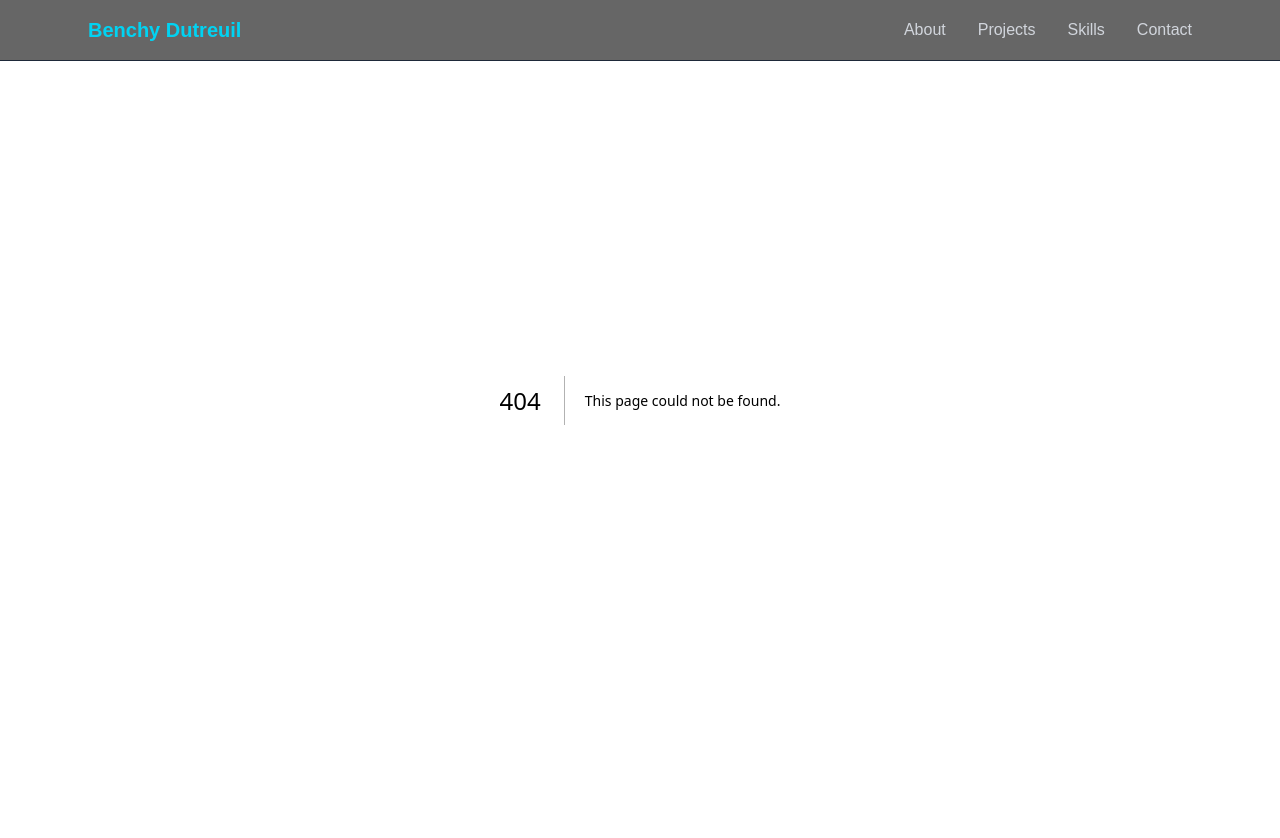
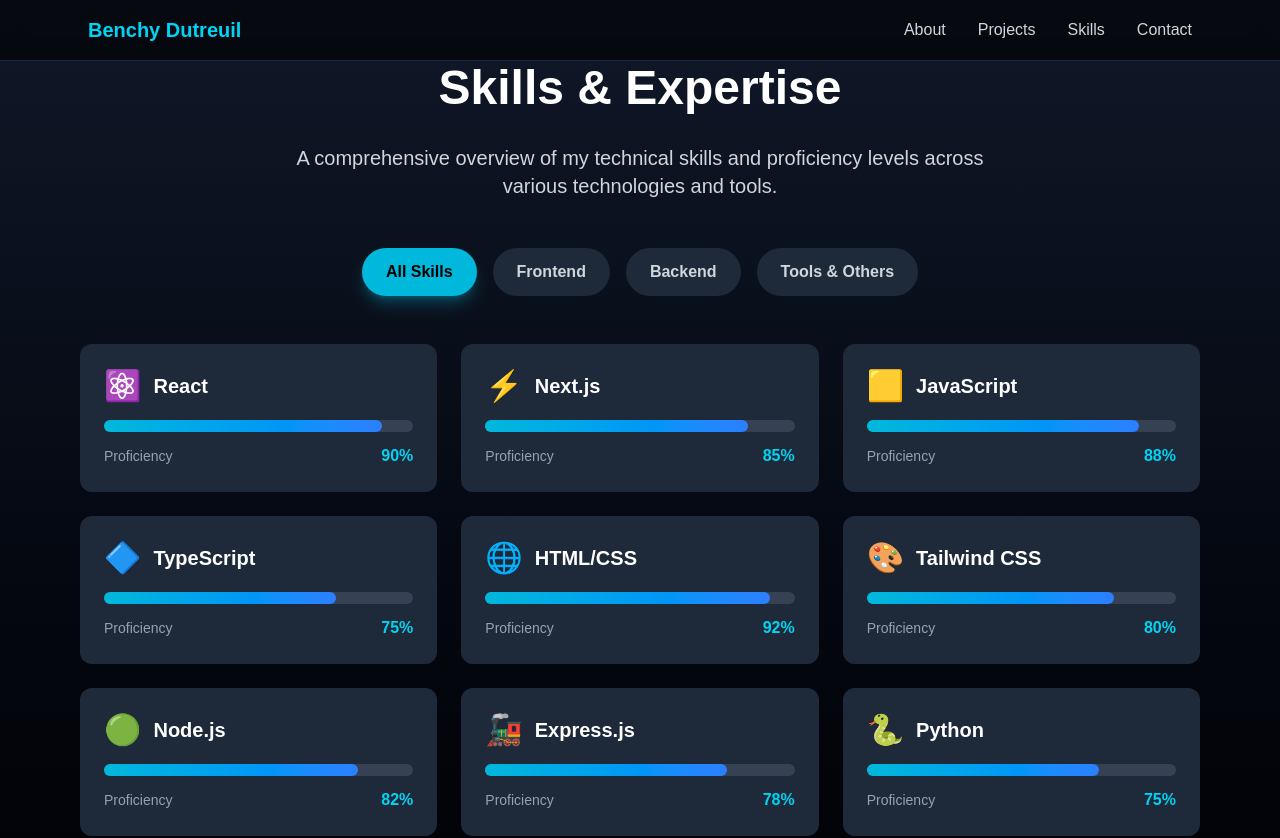
Before and after one commit to UnbenchTheBench/my-website, a Next.js app: page /skills in a window 1280 px wide. Before the commit this address had no page. Shown: the top 838 px of the page. Before the commit the page ends 800 px from the top, so only its background shows below. Built offline with nearby package versions, Linux system fonts and the light colour scheme.

Commit message:
Add Project page

```diff
--- /dev/null
+++ b/app/api/getExcelData/route.js
@@ -0,0 +1,41 @@
+import { NextResponse } from 'next/server';
+import * as XLSX from 'xlsx';
+import { promises as fs } from 'fs';
+import path from 'path';
+
+export async function GET(request) {
+  try {
+    // Get filepath from query parameters, default to the original path
+    const { searchParams } = new URL(request.url);
+    const filepath = searchParams.get('filepath');
+
+    // Use absolute path from project root
+    const filePath = path.join(process.cwd(), filepath);
+    const fileBuffer = await fs.readFile(filePath);
+
+    const workbook = XLSX.read(fileBuffer, { type: 'buffer' });
+    const sheetName = workbook.SheetNames[0];
+    const worksheet = workbook.Sheets[sheetName];
+    const projects = XLSX.utils.sheet_to_json(worksheet);
+
+    return NextResponse.json(projects);
+  } catch (error) {
+    console.error('Error reading Excel file:', error);
+
+    // Return sample data as fallback
+    const fallbackProjects = [
+      {
+        title: "Sample Project 1",
+        description: "This is a sample project description. Your Excel file couldn't be read.",
+        link: "#"
+      },
+      {
+        title: "Sample Project 2",
+        description: "Another sample project. Check that your Excel file exists and has the correct format.",
+        link: "#"
+      }
+    ];
+
+    return NextResponse.json(fallbackProjects);
+  }
+}
--- a/app/components/Navbar.js
+++ b/app/components/Navbar.js
@@ -18,7 +18,7 @@
         <div className="hidden md:flex gap-8 text-gray-300">
           <Link href="#about" className="hover:text-cyan-400 transition">About</Link>
           <Link href="/projects" className="hover:text-cyan-400 transition">Projects</Link>
-          <Link href="#skills" className="hover:text-cyan-400 transition">Skills</Link>
+          <Link href="/skills" className="hover:text-cyan-400 transition">Skills</Link>
           <Link href="#contact" className="hover:text-cyan-400 transition">Contact</Link>
         </div>
 
@@ -35,8 +35,8 @@
       {isOpen && (
         <div className="md:hidden flex flex-col bg-black/90 px-6 py-4 space-y-4 text-gray-300">
           <Link href="#about" onClick={() => setIsOpen(false)} className="hover:text-cyan-400">About</Link>
-          <Link href="#projects" onClick={() => setIsOpen(false)} className="hover:text-cyan-400">Projects</Link>
-          <Link href="#skills" onClick={() => setIsOpen(false)} className="hover:text-cyan-400">Skills</Link>
+          <Link href="/projects" onClick={() => setIsOpen(false)} className="hover:text-cyan-400">Projects</Link>
+          <Link href="/skills" onClick={() => setIsOpen(false)} className="hover:text-cyan-400">Skills</Link>
           <Link href="#contact" onClick={() => setIsOpen(false)} className="hover:text-cyan-400">Contact</Link>
         </div>
       )}
--- a/app/projects/page.js
+++ b/app/projects/page.js
@@ -1,26 +1,74 @@
-"use client";
+'use client';
+
 import { motion } from "framer-motion";
 import Link from "next/link";
+import { useState, useEffect } from "react";
 
-const projects = [
+export default function Projects() {
+  const [projects, setProjects] = useState([]);
+  const [loading, setLoading] = useState(true);
+  const [filepath, setFilepath] = useState('app/projects/ProjectsTracker.xlsx');
+
+  useEffect(() => {
+    fetchProjects();
+  }, [filepath]);
+
+  async function fetchProjects() {
+    setLoading(true);
+    try {
+      const response = await fetch(`/api/getExcelData?filepath=${encodeURIComponent(filepath)}`);
+      if (response.ok) {
+        const data = await response.json();
+        setProjects(data);
+      } else {
+        // Fallback to sample data if API fails
+        setProjects([
           {
-    title: "Personal Portfolio",
-    description: "A modern portfolio website built with Next.js and Tailwind CSS.",
-    link: "https://github.com/yourusername/portfolio",
+            title: "Sample Project 1",
+            description: "This is a sample project description. Your Excel file couldn't be read.",
+            link: "#"
           },
           {
-    title: "Data Visualizer",
-    description: "An interactive data visualization tool using D3.js.",
-    link: "https://github.com/yourusername/dataviz",
+            title: "Sample Project 2",
+            description: "Another sample project. Check that your Excel file exists and has the correct format.",
+            link: "#"
+          }
+        ]);
+      }
+    } catch (error) {
+      console.error('Error fetching projects:', error);
+      // Fallback to sample data
+      setProjects([
+        {
+          title: "Sample Project 1",
+          description: "This is a sample project description. Your Excel file couldn't be read.",
+          link: "#"
         },
         {
-    title: "Chat App",
-    description: "A real-time chat application powered by Socket.io.",
-    link: "https://github.com/yourusername/chatapp",
-  },
-];
+          title: "Sample Project 2",
+          description: "Another sample project. Check that your Excel file exists and has the correct format.",
+          link: "#"
+        }
+      ]);
+    } finally {
+      setLoading(false);
+    }
+  }
 
-export default function Projects() {
+  const handleFilepathChange = (e) => {
+    setFilepath(e.target.value);
+  };
+
+  if (loading) {
+    return (
+      <main className="min-h-screen bg-gradient-to-b from-gray-900 to-black text-white flex flex-col items-center py-16">
+        <div className="text-center text-gray-400 text-xl">
+          Loading projects...
+        </div>
+      </main>
+    );
+  }
+
   return (
     <main className="min-h-screen bg-gradient-to-b from-gray-900 to-black text-white flex flex-col items-center py-16">
       <motion.h1
@@ -31,8 +79,15 @@
       >
         Projects
       </motion.h1>
+
+
       <section className="grid gap-8 md:grid-cols-2 lg:grid-cols-3 w-full max-w-5xl px-4">
-        {projects.map((project, idx) => (
+        {projects.length === 0 ? (
+          <div className="col-span-full text-center text-gray-400 text-xl">
+            No projects found.
+          </div>
+        ) : (
+          projects.map((project, idx) => (
             <motion.div
               key={idx}
               initial={{ opacity: 0, y: 20 }}
@@ -50,7 +105,8 @@
                 View on GitHub
               </Link>
             </motion.div>
-        ))}
+          ))
+        )}
       </section>
     </main>
   );
--- /dev/null
+++ b/app/skills/page.js
@@ -0,0 +1,132 @@
+'use client';
+
+import { motion } from "framer-motion";
+import { useState } from "react";
+
+export default function Skills() {
+  const [activeCategory, setActiveCategory] = useState('all');
+
+  const skills = {
+    'Frontend': [
+      { name: 'React', level: 90, icon: '⚛️' },
+      { name: 'Next.js', level: 85, icon: '⚡' },
+      { name: 'JavaScript', level: 88, icon: '🟨' },
+      { name: 'TypeScript', level: 75, icon: '🔷' },
+      { name: 'HTML/CSS', level: 92, icon: '🌐' },
+      { name: 'Tailwind CSS', level: 80, icon: '🎨' },
+    ],
+    'Backend': [
+      { name: 'Node.js', level: 82, icon: '🟢' },
+      { name: 'Express.js', level: 78, icon: '🚂' },
+      { name: 'Python', level: 75, icon: '🐍' },
+      { name: 'PostgreSQL', level: 70, icon: '🐘' },
+      { name: 'MongoDB', level: 72, icon: '🍃' },
+      { name: 'REST APIs', level: 85, icon: '🔌' },
+    ],
+    'Tools & Others': [
+      { name: 'Git', level: 88, icon: '📚' },
+      { name: 'Docker', level: 65, icon: '🐳' },
+      { name: 'AWS', level: 60, icon: '☁️' },
+      { name: 'Figma', level: 70, icon: '🎯' },
+      { name: 'VS Code', level: 90, icon: '💻' },
+      { name: 'Postman', level: 75, icon: '📮' },
+    ]
+  };
+
+  const categories = ['all', ...Object.keys(skills)];
+
+  const filteredSkills = activeCategory === 'all'
+    ? Object.values(skills).flat()
+    : skills[activeCategory] || [];
+
+  return (
+    <main className="min-h-screen bg-gradient-to-b from-gray-900 to-black text-white flex flex-col items-center py-16">
+      <motion.h1
+        initial={{ opacity: 0, y: 20 }}
+        animate={{ opacity: 1, y: 0 }}
+        transition={{ duration: 0.8 }}
+        className="text-5xl font-extrabold mb-8 text-center"
+      >
+        Skills & Expertise
+      </motion.h1>
+
+      <motion.p
+        initial={{ opacity: 0, y: 20 }}
+        animate={{ opacity: 1, y: 0 }}
+        transition={{ duration: 0.8, delay: 0.2 }}
+        className="text-xl text-gray-300 mb-12 text-center max-w-3xl px-4"
+      >
+        A comprehensive overview of my technical skills and proficiency levels across various technologies and tools.
+      </motion.p>
+
+      {/* Category Filter */}
+      <motion.div
+        initial={{ opacity: 0, y: 20 }}
+        animate={{ opacity: 1, y: 0 }}
+        transition={{ duration: 0.8, delay: 0.4 }}
+        className="flex flex-wrap justify-center gap-4 mb-12"
+      >
+        {categories.map((category) => (
+          <button
+            key={category}
+            onClick={() => setActiveCategory(category)}
+            className={`px-6 py-3 rounded-full font-semibold transition-all duration-300 ${
+              activeCategory === category
+                ? 'bg-cyan-500 text-black shadow-lg shadow-cyan-500/30'
+                : 'bg-gray-800 text-gray-300 hover:bg-gray-700 hover:text-white'
+            }`}
+          >
+            {category === 'all' ? 'All Skills' : category}
+          </button>
+        ))}
+      </motion.div>
+
+      {/* Skills Grid */}
+      <div className="grid gap-6 md:grid-cols-2 lg:grid-cols-3 w-full max-w-6xl px-4">
+        {filteredSkills.map((skill, idx) => (
+          <motion.div
+            key={skill.name}
+            initial={{ opacity: 0, y: 20 }}
+            animate={{ opacity: 1, y: 0 }}
+            transition={{ delay: 0.1 * idx }}
+            className="bg-gray-800 rounded-xl p-6 hover:bg-gray-700 transition-all duration-300 hover:shadow-lg hover:shadow-cyan-500/20"
+          >
+            <div className="flex items-center mb-4">
+              <span className="text-3xl mr-3">{skill.icon}</span>
+              <h3 className="text-xl font-bold">{skill.name}</h3>
+            </div>
+
+            {/* Progress Bar */}
+            <div className="w-full bg-gray-700 rounded-full h-3 mb-3">
+              <motion.div
+                initial={{ width: 0 }}
+                animate={{ width: `${skill.level}%` }}
+                transition={{ duration: 1, delay: 0.2 + idx * 0.1 }}
+                className="bg-gradient-to-r from-cyan-500 to-blue-500 h-3 rounded-full"
+              />
+            </div>
+
+            <div className="flex justify-between items-center">
+              <span className="text-sm text-gray-400">Proficiency</span>
+              <span className="text-cyan-400 font-bold">{skill.level}%</span>
+            </div>
+          </motion.div>
+        ))}
+      </div>
+
+      {/* Additional Info */}
+      <motion.div
+        initial={{ opacity: 0, y: 20 }}
+        animate={{ opacity: 1, y: 0 }}
+        transition={{ duration: 0.8, delay: 0.8 }}
+        className="mt-16 text-center max-w-4xl px-4"
+      >
+        <h2 className="text-3xl font-bold mb-6 text-cyan-400">Continuous Learning</h2>
+        <p className="text-gray-300 text-lg leading-relaxed">
+          I'm constantly expanding my skill set and staying up-to-date with the latest technologies.
+          My approach combines deep expertise in core technologies with a passion for learning new tools and frameworks.
+        </p>
+      </motion.div>
+    </main>
+  );
+}
--- a/package.json
+++ b/package.json
@@ -11,7 +11,8 @@
     "framer-motion": "^12.23.12",
     "next": "15.5.0",
     "react": "19.1.0",
-    "react-dom": "19.1.0"
+    "react-dom": "19.1.0",
+    "xlsx": "^0.18.5"
   },
   "devDependencies": {
     "@tailwindcss/postcss": "^4",
```
Also changed, not shown: app/projects/README.md (added), 2 other files (tests, documents, lock files or other folders). Lines whose indentation alone changed are shown as unchanged.
